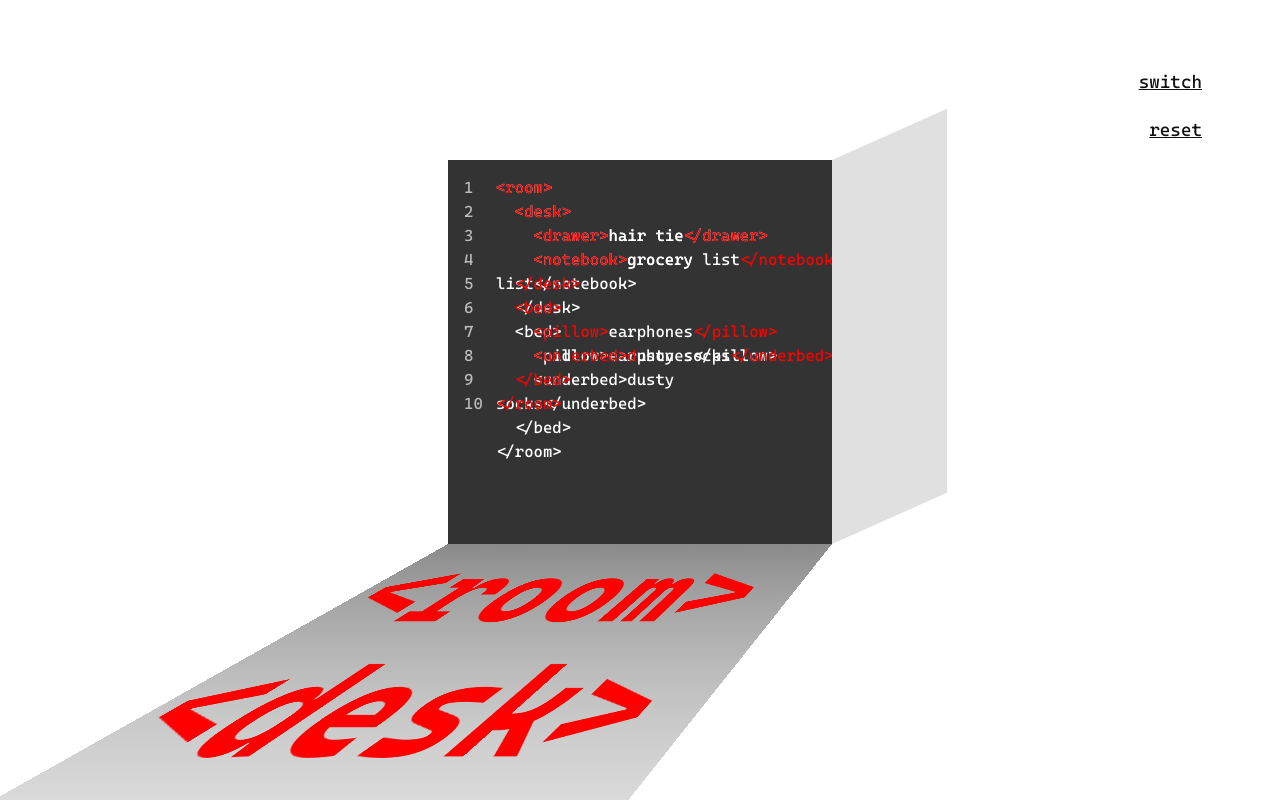
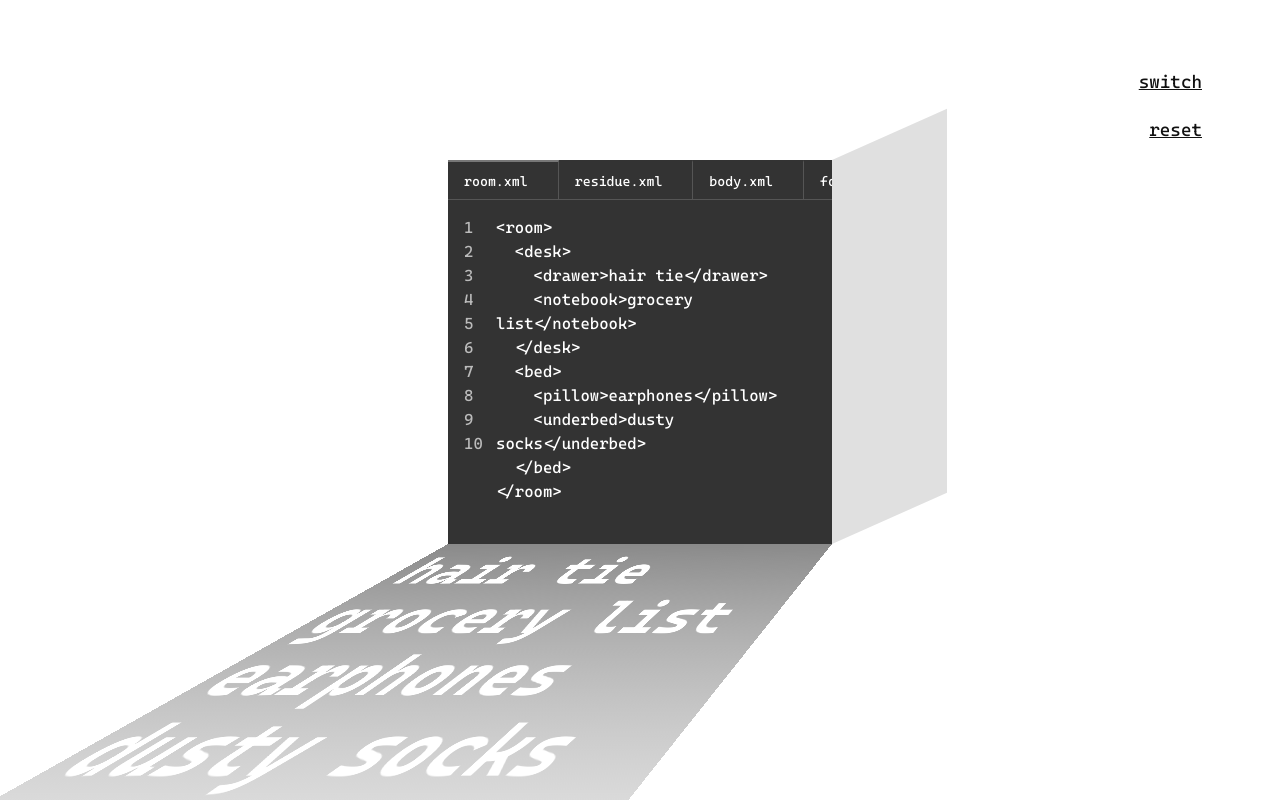
Before and after one commit to interactive-study/vscode, a React (Vite) app: page / in a window 1280 px wide. Built offline with nearby package versions, Linux system fonts and the light colour scheme.

Commit message:
feat: add tabs

```diff
--- a/src/components/Editor/Editor.module.css
+++ b/src/components/Editor/Editor.module.css
@@ -5,15 +5,68 @@
 
 .cubeFaceFront {
   position: relative;
+  display: flex;
+  flex-direction: column;
   width: 30vw;
   max-width: 500px;
   aspect-ratio: 1/1;
+  overflow-y: auto;
+}
+
+.tabs {
+  position: sticky;
+  top: 0;
+  display: flex;
+  height: 40px;
+  flex-shrink: 0;
+  background-color: var(--editor-bg);
+  border-bottom: 1px solid var(--editor-border);
+  overflow-x: auto;
+  z-index: 1;
+}
+
+.tab {
+  padding-left: 1rem;
+  padding-right: 0.5rem;
+  display: flex;
+  align-items: center;
+  gap: 0.25rem;
+  color: var(--editor-text);
+  font-family: 'Cascadia Code', monospace;
+  font-size: 0.85rem;
+  border-right: 1px solid var(--editor-border);
+  border-top: 2px solid transparent;
+  cursor: pointer;
+  transition: border-color 0.2s ease;
+}
+.tab.selected {
+  border-top-color: var(--editor-border-light);
+}
+.closeButton {
+  display: flex;
+  opacity: 0;
+  transition: opacity 0.2s ease;
+  padding: 1px;
+  border-radius: 3px;
+  transition: background-color 0.2s ease;
+}
+.closeButton:hover {
+  background-color: var(--editor-border);
+}
+.tab:hover .closeButton {
+  opacity: 1;
+}
+
+.editor {
+  flex: 1;
+  position: relative;
   display: flex;
   justify-content: center;
   font-family: 'Cascadia Code', monospace;
   flex-shrink: 0;
   background-color: var(--editor-bg);
   transition: background-color 0.3s ease;
+  overflow: hidden;
 }
 
 .cubeFaceSide {
--- a/src/components/Editor/index.tsx
+++ b/src/components/Editor/index.tsx
@@ -1,13 +1,17 @@
-import { useRef, useEffect } from 'react';
+import { useEffect, useRef } from 'react';
 import { useCodeContext } from '../../contexts/CodeContext';
 
+import XIconUrl from '../../assets/icons/x.svg';
+import { useTabsContext } from '../../contexts/TabsContext';
+// import { useThemeContext } from '../../contexts/ThemeContext';
+// import { insanitize, sanitize } from '../../insanity';
 import styles from './Editor.module.css';
-import { insanitize, sanitize } from '../../insanity';
-import { useThemeContext } from '../../contexts/ThemeContext';
 
 export default function Editor() {
+  const { tabs, setTabs, currentTabIndex, setCurrentTabIndex } =
+    useTabsContext();
   const { code, setCode } = useCodeContext();
-  const { theme } = useThemeContext();
+  // const { theme } = useThemeContext();
   const textAreaRef = useRef<HTMLTextAreaElement>(null);
   const caretPositionRef = useRef<number>(100);
 
@@ -66,12 +70,39 @@ export default function Editor() {
     }
   }, [code]);
 
-  const sane = sanitize(code);
-  const insane = insanitize(code, sane);
+  // const sane = sanitize(code);
+  // const insane = insanitize(code, sane);
 
   return (
     <div className={styles.container}>
       <section className={styles.cubeFaceFront}>
+        <div className={styles.tabs}>
+          {tabs.map((tab, index) => (
+            <button
+              key={index}
+              className={`${styles.tab} ${index === currentTabIndex ? styles.selected : ''}`}
+              onClick={() => {
+                setCurrentTabIndex(index);
+              }}
+            >
+              <span>{tab.title}</span>
+              <button
+                className={styles.closeButton}
+                onClick={() => {
+                  const newTabs = tabs.filter((_, i) => i !== index);
+                  setTabs(newTabs);
+                  if (index === currentTabIndex) {
+                    setCurrentTabIndex(Math.max(index - 1, 0));
+                  }
+                }}
+              >
+                <img src={XIconUrl} width={16} height={16} />
+              </button>
+            </button>
+          ))}
+        </div>
+
+        <div className={styles.editor}>
           <div className={styles.lineNumContainer}>
             {lines.map((_, index) => (
               <div key={index}>{index + 1}</div>
@@ -85,7 +116,7 @@ export default function Editor() {
             onKeyDown={handleKeyDown}
             spellCheck={false}
           />
-        {theme === 'subconsciousness' && (
+          {/* {theme === 'subconsciousness' && (
             <div className={styles.display}>
               {code.split('').map((text, i) => {
                 if (text)
@@ -95,7 +126,8 @@ export default function Editor() {
                 return text;
               })}
             </div>
-        )}
+          )} */}
+        </div>
       </section>
 
       <section className={styles.cubeFaceSide} />
--- a/src/components/Reflection/Reflection.module.css
+++ b/src/components/Reflection/Reflection.module.css
@@ -15,7 +15,7 @@
   background: var(--reflection-bg);
   padding: 10px;
   color: white;
-  font-size: 6rem;
+  font-size: 3rem;
   font-weight: 700;
   font-family: 'Cascadia Code';
   transform: var(--reflection-transform);
--- a/src/components/Reflection/index.tsx
+++ b/src/components/Reflection/index.tsx
@@ -1,31 +1,31 @@
+import DOMPurify from 'dompurify';
 import { useCodeContext } from '../../contexts/CodeContext';
+// import { useThemeContext } from '../../contexts/ThemeContext';
+// import { insanitize } from '../../insanity';
 import styles from './Reflection.module.css';
-import DOMPurify from 'dompurify';
-import { insanitize } from '../../insanity';
-import { useThemeContext } from '../../contexts/ThemeContext';
 
 export default function Reflection() {
   const { code } = useCodeContext();
-  const { theme } = useThemeContext();
+  // const { theme } = useThemeContext();
   const sane = DOMPurify.sanitize(code);
-  const insane = insanitize(code, sane);
+  // const insane = insanitize(code, sane);
 
   return (
     <>
       <div className={styles.container}>
-        {theme === 'subconsciousness' && (
+        {/* {theme === 'subconsciousness' && (
           <div className={styles.reflection}>
             {insane.map(({ value }) => (
               <span className={styles.fragments}>{value}</span>
             ))}
           </div>
-        )}
-        {theme === 'consciousness' && (
-          <div
-            className={styles.reflection}
-            dangerouslySetInnerHTML={{ __html: sane }}
-          />
-        )}
+        )} */}
+        {/* {theme === 'consciousness' && ( */}
+        <div
+          className={styles.reflection}
+          dangerouslySetInnerHTML={{ __html: sane }}
+        />
+        {/* )} */}
       </div>
     </>
   );
--- a/src/contexts/TabsContext.tsx
+++ b/src/contexts/TabsContext.tsx
@@ -1,4 +1,9 @@
 import { createContext, useContext, useState } from 'react';
+
+interface Tab {
+  title: string;
+  code: string;
+}
 
 const TAP1_INITIAL_CODE = `<room>
   <desk>
@@ -59,15 +64,15 @@ const TAB4_INITIAL_CODE = `<bathroom>
 </bathroom>`;
 
 const INITIAL_TABS = [
-  { code: TAP1_INITIAL_CODE },
-  { code: TAP2_INITIAL_CODE },
-  { code: TAB3_INITIAL_CODE },
-  { code: TAB4_INITIAL_CODE },
+  { title: 'room.xml', code: TAP1_INITIAL_CODE },
+  { title: 'residue.xml', code: TAP2_INITIAL_CODE },
+  { title: 'body.xml', code: TAB3_INITIAL_CODE },
+  { title: 'fog.xml', code: TAB4_INITIAL_CODE },
 ];
 
 type TabsContextType = {
-  tabs: { code: string }[];
-  setTabs: (tabs: { code: string }[]) => void;
+  tabs: Tab[];
+  setTabs: (tabs: Tab[]) => void;
   currentTabIndex: number;
   setCurrentTabIndex: (index: number) => void;
   resetTabs: () => void;
--- a/src/styles/globals.css
+++ b/src/styles/globals.css
@@ -9,6 +9,8 @@
 
   --bg-color: #ffffff;
   --editor-bg: #333333;
+  --editor-border: #555555;
+  --editor-border-light: #777777;
   --editor-side-bg: #e0e0e0;
   --reflection-bg: linear-gradient(180deg, #8a8a8a 0%, #e0e0e0 100%);
   --text-color: #111111;
@@ -24,6 +26,8 @@
 [data-theme='consciousness'] {
   --bg-color: #333333;
   --editor-bg: #ffffff;
+  --editor-border: #333333;
+  --editor-border-light: #555555;
   --editor-side-bg: #8a8a8a;
   --reflection-bg: linear-gradient(180deg, #e0e0e0 0%, #8a8a8a 100%);
   --text-color: #ffffff;
```
Also changed, not shown: src/assets/icons/x.svg (added). Lines whose indentation alone changed are shown as unchanged.
